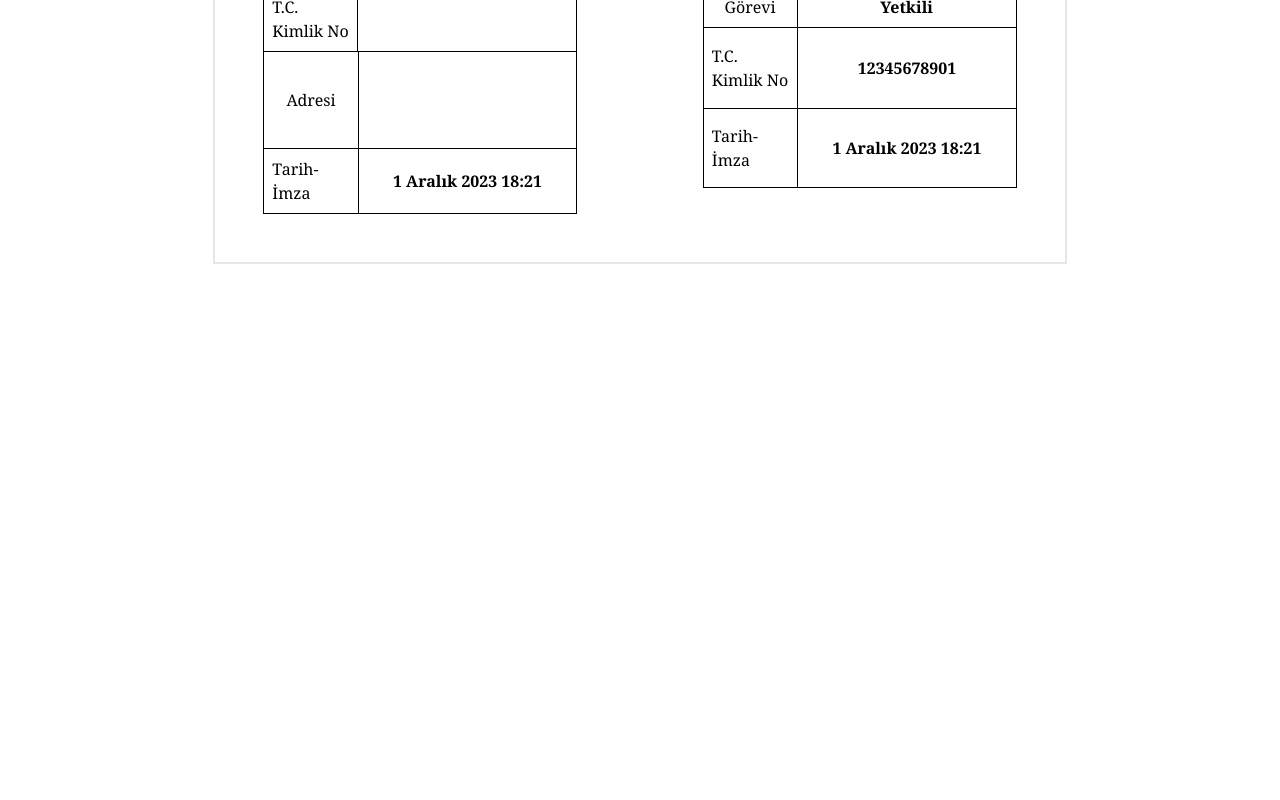
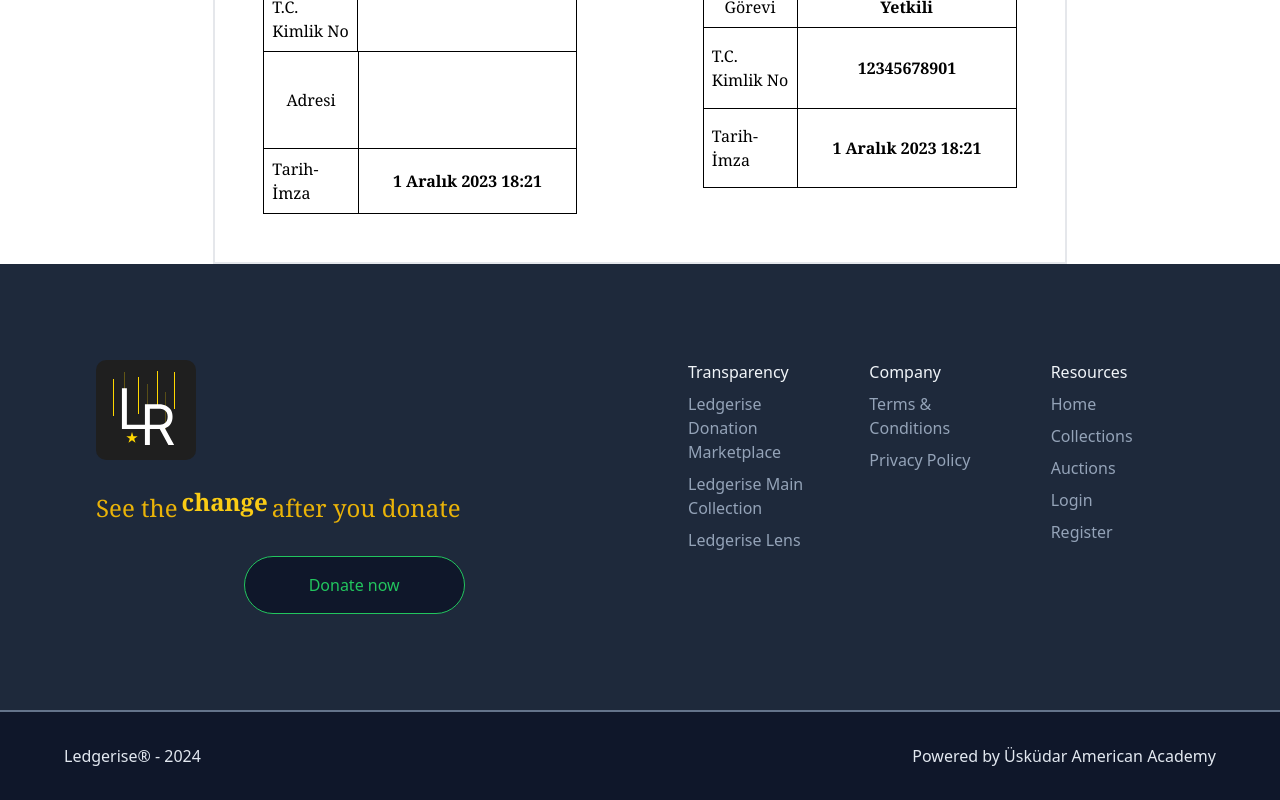
Before and after one commit to Ledgerise-LR/Ledgerise-Web-Frontend, a Next.js app: page /receipt in a window 1280 px wide. Shown: the part 1026-1826 px from the top of the page. Before the commit the page ends 1290 px from the top, so only its background shows below. Built offline with nearby package versions, Linux system fonts and the light colour scheme; no server answers; what react-moralis, web3uikit would draw is missing.

Commit message:
footer design, ui improvements

```diff
--- /dev/null
+++ b/components/Footer.jsx
@@ -0,0 +1,83 @@
+
+import { useEffect, useState } from "react";
+import blockExplorerMapping from "../constants/blockExplorerMapping";
+import networkMapping from "../constants/networkMapping";
+
+export default function Footer() {
+
+  const [blockExplorer, setBlockExplorer] = useState("");
+  const [marketplaceAddress, setMarketplaceAdress] = useState("");
+  const [mainCollectionAddress, setMainCollectionAddress] = useState("");
+  const [ledgeriseLensAddress, setLedgeriseLensAddress] = useState("");
+
+  const chainId = "80001";
+
+  useEffect(() => {
+    setBlockExplorer(blockExplorerMapping["blockExplorer"][chainId]);
+    setMarketplaceAdress(networkMapping["Marketplace"][chainId]);
+    setMainCollectionAddress(networkMapping["MainCollection"][chainId]);
+    setLedgeriseLensAddress(networkMapping["LedgeriseLens"][chainId]);
+  }, []);
+
+  return (
+    <div>
+      <div>
+        <div className="flex flex-col justify-between items-center bg-slate-800 w-full">
+          <div className="w-full h-4/5 flex p-24">
+            <div className="mr-auto flex w-1/2">
+              <div>
+                <div className="mb-8">
+                  <img src="/icon.svg" alt="Ledgerise logo" />
+                </div>
+                <div className="w-full font-serif text-yellow-500 text-2xl mb-8 flex">
+                  <div className="mr-1">{"See the"}</div>
+                  <div className="animate-bounce mr-1 font-bold text-yellow-400">{"change"}</div>
+                  <div className="mr-1">{"after you donate"}</div>
+                </div>
+                <div className="p-4 px-16 w-fit ml-auto bg-slate-900 text-green-500 rounded-full transition-all cursor-pointer border border-green-500 hover:text-slate-50 hover:bg-green-500">Donate now</div>
+              </div>
+            </div>
+            <div className="w-1/2 flex flex-row-reverse">
+              <div className="w-1/3 h-full ml-12">
+                <div className="text-slate-100 mb-2">Resources</div>
+                <div className="text-slate-400">
+                  <div className="mb-2">Home</div>
+                  <div className="mb-2">Collections</div>
+                  <div className="mb-2">Auctions</div>
+                  <div className="mb-2">Login</div>
+                  <div className="mb-2">Register</div>
+                </div>
+              </div>
+              <div className="w-1/3 h-full ml-12">
+                <div className="text-slate-100 mb-2">Company</div>
+                <div className="text-slate-400">
+                  <div className="mb-2">Terms & Conditions</div>
+                  <div className="mb-2">Privacy Policy</div>
+                </div>
+              </div>
+              <div className="w-1/3 h-full ml-12">
+                <div className="text-slate-100 mb-2">Transparency</div>
+                <div className="text-slate-400">
+                  <div className="mb-2">
+                    <a href={`https://${blockExplorer}/address/${marketplaceAddress}`}>Ledgerise Donation Marketplace</a>
+                  </div>
+                  <div className="mb-2">
+                    <a href={`https://${blockExplorer}/address/${mainCollectionAddress}`}>Ledgerise Main Collection</a>
+                  </div>
+                  <div className="mb-2">
+                    <a href={`https://${blockExplorer}/address/${ledgeriseLensAddress}`}>Ledgerise Lens</a>
+                  </div>
+                </div>
+              </div>
+            </div>
+          </div>
+          <div className="border-slate-500 border w-full"></div>
+          <div className="w-full py-8 bg-slate-900 flex px-16 justify-between items-center text-slate-200">
+            <div>Ledgerise® - 2024</div>
+            <div>Powered by Üsküdar American Academy</div>
+          </div>
+        </div>
+      </div>
+    </div>
+  )
+}
--- a/pages/_app.jsx
+++ b/pages/_app.jsx
@@ -2,6 +2,7 @@
 import '@/styles/globals.css';
 import { MoralisProvider } from "react-moralis";
 import Header from "../components/Header";
+import Footer from "../components/Footer";
 import { NotificationProvider } from "web3uikit";
 import Head from 'next/head';
 import { useRouter } from 'next/router';
@@ -29,6 +30,11 @@ export default function App({ Component, pageProps }) {
               : <div></div>
           }
           <Component {...pageProps} />
+          {
+            router.pathname != "/admin"
+              ? <Footer />
+              : <div></div>
+          }
         </NotificationProvider>
       </MoralisProvider>
     </div>
--- a/pages/admin.jsx
+++ b/pages/admin.jsx
@@ -546,9 +546,12 @@ export default function Home() {
                         collections.map(collection => {
 
                           return (
-                            <div className="flex flex-1 mb-4">
-                              <div>{collection.name}</div>
-                              <div>{collection.itemId}</div>
+                            <div className="flex flex-1 flex-col mb-4 p-4">
+                              <div className="text-2xl">
+                                <div>{collection.name} - {collection.itemId}</div>
+                              </div>
+                              <hr className="my-4" />
+                              <div className='flex'>
                                 {assets.map(asset => {
                                   if (asset.subcollectionId == collection.itemId) {
                                     return (
@@ -575,6 +578,7 @@ export default function Home() {
                                     )
                                   }
                                 })}
+                              </div>
                             </div>
                           )
                         })
--- a/pages/assets.jsx
+++ b/pages/assets.jsx
@@ -526,7 +526,7 @@ export default function Home() {
 
   return (
     <>
-      <div className='w-full h-screen py-20 px-40'>
+      <div className='w-full py-20 px-40'>
         {isModalOpen
           ? (<Modal visible={isModalOpen} onCloseButtonPressed={hideModal} onOk={hideModal} onCancel={hideModal} okText='Continue' title={<h1 className='text-3xl text-slate-900'>Thank you for your contribution!!! 🎉 🎉</h1>}>
             <div className='p-5'>
--- a/pages/receipt.jsx
+++ b/pages/receipt.jsx
@@ -115,6 +115,7 @@ export default function Home() {
               openseaTokenId: openseaTokenId
             })
               .then(dataRes => {
+                console.log(dataRes.data.history);
                 const dataResdata = dataRes.data;
                 if (dataResdata.success) return setHistory(dataResdata.history)
               })
@@ -145,7 +146,7 @@ export default function Home() {
                     <div className='p-1 border border-black h-24'>Adresi    : <strong>Selamiali, Vakıf Sk. No:1, 34664 Üsküdar/İstanbul</strong></div>
                   </div>
                   <div className='flex flex-col w-1/4 border border-black p-1'>
-                    <div className='mb-2 h-1/4'>Seri No : <strong className='uppercase'>0001</strong></div>
+                    <div className='mb-2 h-1/4'>Seri No : <strong className='uppercase'>LR-{history.subcollectionId}</strong></div>
                     <div className='mb-2 h-1/4'>Cilt No : <strong className='uppercase'>LR-{tokenId}</strong></div>
                     <div>Sıra No : <strong className='uppercase'>LR-{history.openseaTokenId}</strong></div>
                   </div>
```
Lines whose indentation alone changed are shown as unchanged.
